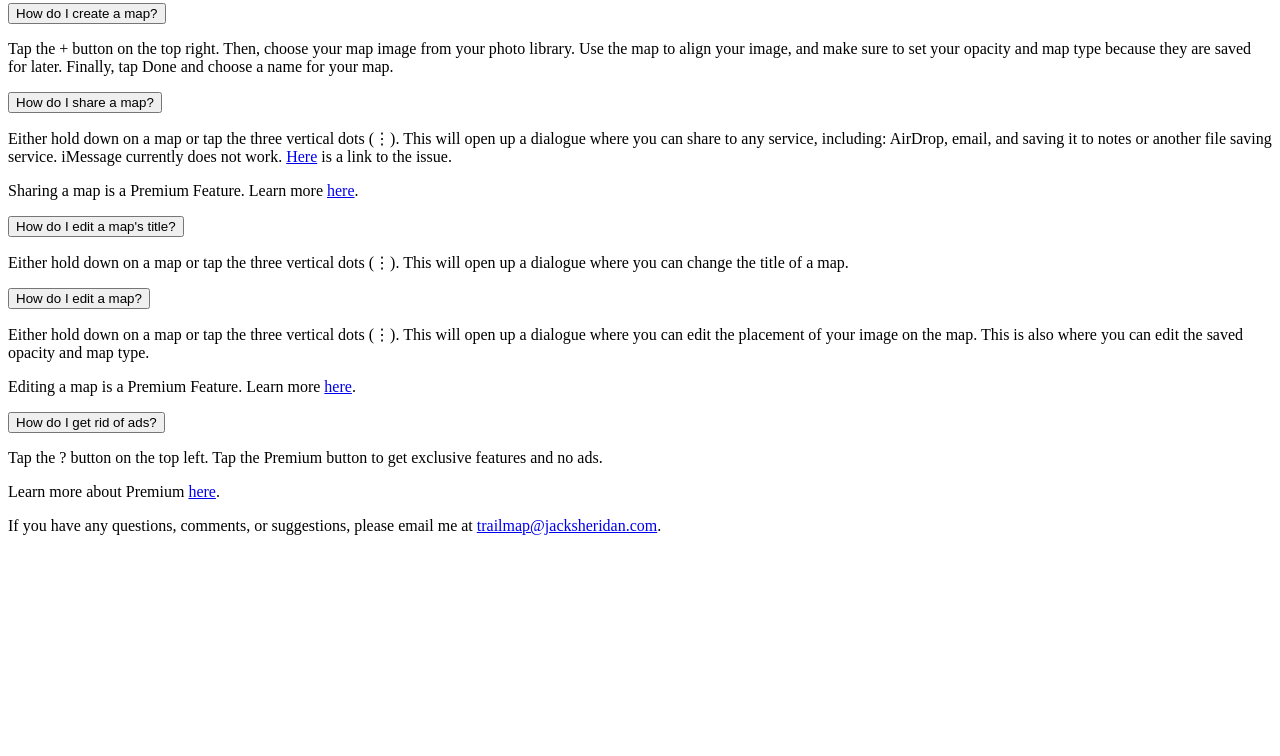
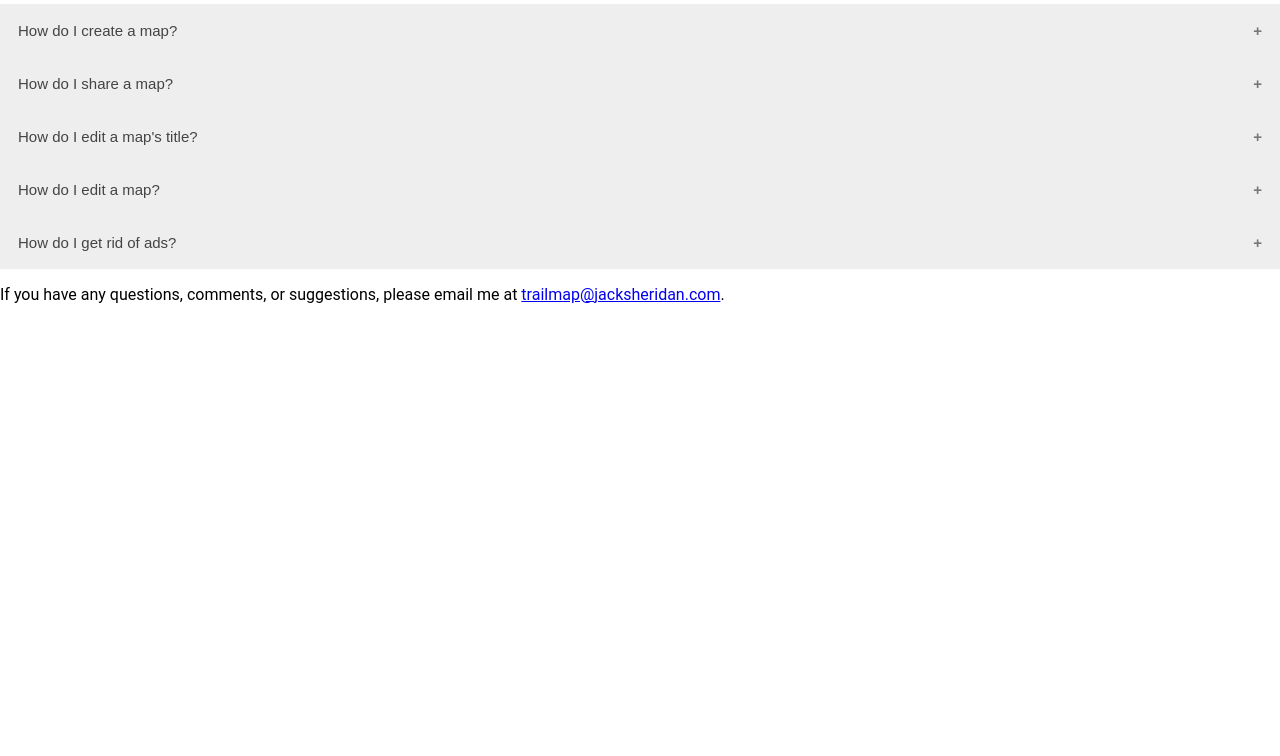
Before and after one commit to Jacolack/TrailMap-Website, a plain HTML site: page faq.html in a window 1280 px wide. Shown: the part 64-820 px from the top of the page. Drawn offline with Linux system fonts and the light colour scheme.

Commit message:
added css

```diff
--- a/faq.html
+++ b/faq.html
@@ -3,6 +3,7 @@
 <head>
 <title>TrailMap FAQ</title>
 <meta name="viewport" content="width=device-width, initial-scale=1">
+<link rel="stylesheet" href="main.css">
 </head>
 <body>
 
```
